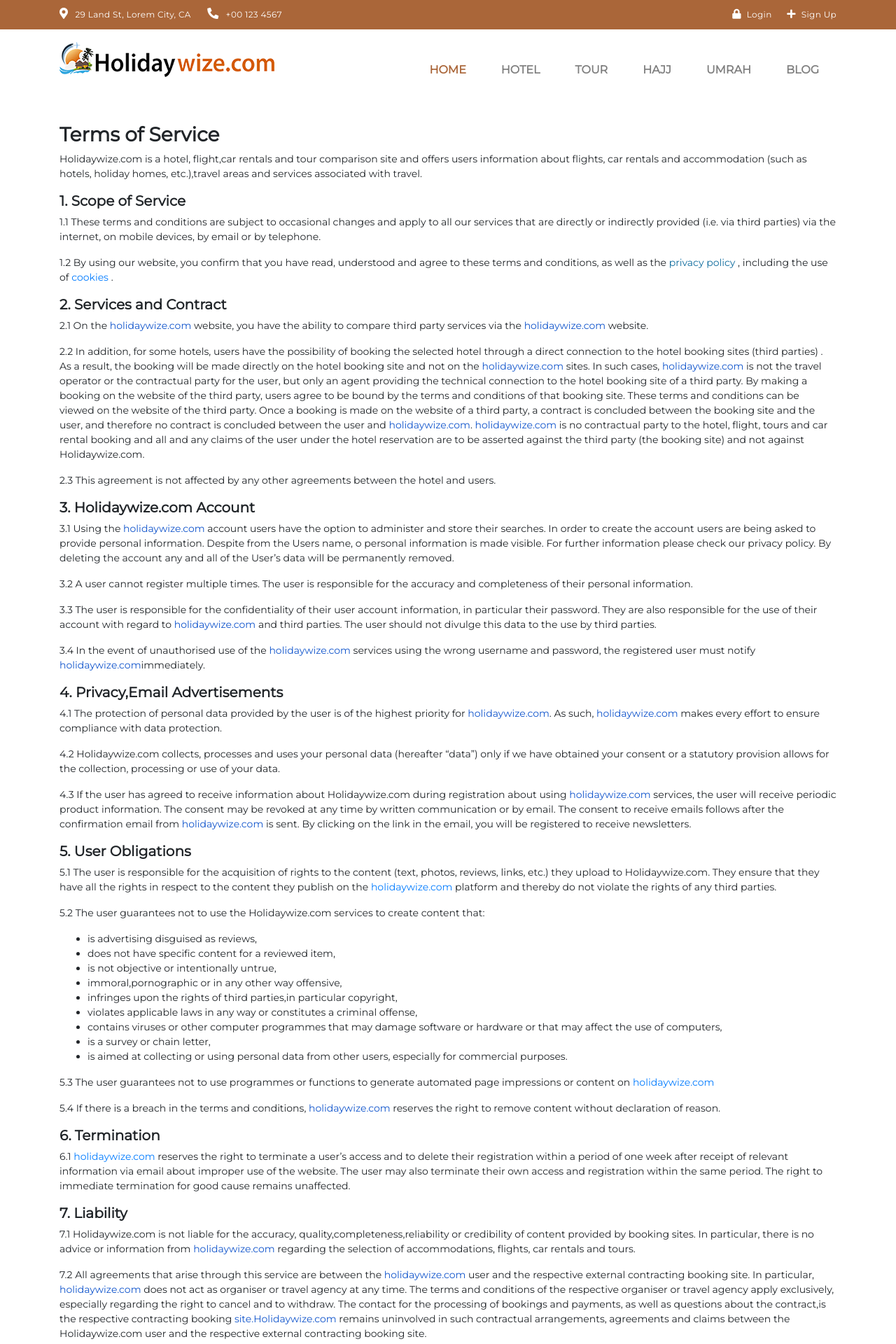
After one commit to ammasum/-codeigniter_holidaywise, a CodeIgniter app: page /holidaywise/home/terms_and_condition in a window 1280 px wide. The commit adds this page. Shown: the top 1920 px of the page at 70% size. Run offline with CodeIgniter, Linux system fonts and the light colour scheme; data that the repository does not hold is empty.

Commit message:
Update code

```diff
--- a/application/controllers/Flight.php
+++ b/application/controllers/Flight.php
@@ -14,6 +14,7 @@
         $searchData["user_ip"] = "localhost";
         $searchData["locale"] = "en";
         $searchData["trip_class"] = "Y";
+        $searchData["currency"] = "gbp";
         $searchData["segments"] = array(
             array(
                 "date" => $this->input->get("depart_date"),
@@ -89,7 +90,7 @@
         $data["return_date"] = $this->input->get("return_date");
         $signature = "";
         $list_arr = array(
-            'host', 'locale', 'marker', 'adults', 'children', 'infants',
+            'currency', 'host', 'locale', 'marker', 'adults', 'children', 'infants',
             'depart_date', 'destination', 'origin'
         );
         if($this->input->get("return_date")){
--- a/application/controllers/Home.php
+++ b/application/controllers/Home.php
@@ -10,6 +10,10 @@
         $this->_view("index");
     }
 
+    public function terms_and_condition(){
+        $this->_view("terms_and_condition");
+    }
+
 
     private function _view($page, $data = ''){
         $path = "home/";
--- a/application/language/english/home_url_lang.php
+++ b/application/language/english/home_url_lang.php
@@ -2,6 +2,7 @@
 
 $lang['blog'] = base_url('blog');
 $lang['home'] = base_url('home');
+$lang["terms_and_condition"] = base_url("home/terms_and_condition");
 $lang['post_details'] = base_url('blog/post_details/');
 $lang['assets'] = base_url('assets/home/');
 $lang['post_img'] = base_url('uploads/images/post/');
--- a/application/views/home/inc/footer.php
+++ b/application/views/home/inc/footer.php
@@ -12,9 +12,8 @@
                         <div class="col-xs-12 col-sm-6 col-md-3 col-lg-3 footer-widget ftr-contact">
                             <h3 class="footer-heading">CONTACT US</h3>
                             <ul class="list-unstyled">
-                              <li><span><i class="fa fa-map-marker"></i></span>29 Land St, Lorem City, CA</li>
-                              <li><span><i class="fa fa-phone"></i></span>+00 123 4567</li>
-                                <li><span><i class="fa fa-envelope"></i></span>info@holidaywise.com</li>
+                                <li><span><i class="fa fa-map-marker"></i></span>152 - 160 City Road, London, United Kingdom, EC1V 2NX</li>
+                                <li><span><i class="fa fa-envelope"></i></span>support@holidaywize.com</li>
                             </ul>
                         </div><!-- end columns -->
 
@@ -68,7 +67,7 @@
 
                         <div class="col-xs-12 col-sm-6 col-md-6 col-lg-6 text-right" >
                             <ul class="list-unstyled list-inline">
-                              <li  class="list-inline-item"><a href="#">Terms &amp; Condition</a></li>
+                              <li  class="list-inline-item"><a href="<?php echo lang("terms_and_condition"); ?>">Terms &amp; Condition</a></li>
                                 <li class="list-inline-item"><a href="#">Privacy Policy</a></li>
                             </ul>
                         </div><!-- end columns -->
--- a/application/views/home/pages/homesearchtab.php
+++ b/application/views/home/pages/homesearchtab.php
@@ -91,7 +91,7 @@
                             class="form-control hp-50"
                             id="return_date"
                             name="return_date"
-                            value="<?php echo $this->input->get("depart_date"); ?>">
+                            value="<?php echo $this->input->get("return_date"); ?>">
                     </div>
                     <div class="col-md-4 scope scope-ticket">
                         <label>Passengers</label>
--- /dev/null
+++ b/application/views/home/pages/terms_and_condition.php
@@ -0,0 +1,312 @@
+
+<div class="container mt-5">
+
+    <h3>
+        <b>Terms of Service</b>
+    </h3>
+    <p>
+        Holidaywize.com is a hotel, flight,car rentals and tour comparison site and offers users information about flights,
+        car rentals  and accommodation (such as hotels, holiday homes, etc.),travel areas and services associated with travel.
+    </p>
+
+
+    <div class="terms-condition-group">
+        <div class="terms-condition">
+            <h5>
+                <b>1. Scope of Service</b>
+            </h5>
+        </div>
+        <div class="terms-condition-body">
+            <p>
+                1.1 These terms and conditions
+                are subject to occasional changes and apply to all our services that are directly or indirectly provided (i.e. via third parties) via the internet,
+                on mobile devices,
+                by email or by telephone.
+            </p>
+            <p>
+                1.2 By using our website,
+                you confirm that you have read,
+                understood and agree to these
+                terms
+                and
+                conditions,
+                as well as the
+                <a
+                    href="https://www.trivago.co.uk/privacy-policy/"
+                    target="_blank"
+                    data-saferedirecturl="https://www.google.com/url?q=https://www.trivago.co.uk/privacy-policy/&source=gmail&ust=1569916128256000&usg=AFQjCNGFOMFBY-bmj6PoMAsWWzWZbvVqfA">
+                    <span style="color: rgb(13, 107, 157);">privacy policy</span>
+                </a>,
+                including the use of
+                <a href="https://www.trivago.co.uk/cookie-policy/"
+                    target="_blank"
+                    data-saferedirecturl="https://www.google.com/url?q=https://www.trivago.co.uk/cookie-policy/&source=gmail&ust=1569916128256000&usg=AFQjCNHSPfF_oyFHDcrj_Jg-nYLKcRJWxA">
+                    <span>cookies</span>
+                </a>.
+            </p>
+        </div>
+    </div>
+
+
+
+
+
+
+
+
+
+
+
+    <div class="terms-condition-group">
+        <div class="terms-condition">
+            <h5>
+                <b>2. Services and Contract</b>
+            </h5>
+        </div>
+        <div class="terms-condition-body">
+            <p>
+                2.1 On the
+                <a href="http://holidaywize.com/" target="_blank" data-saferedirecturl="https://www.google.com/url?q=http://holidaywize.com/&source=gmail&ust=1569916128256000&usg=AFQjCNF-qR6-LZjHRh5n08R1CrCk21FgIA" style="color: rgb(17, 85, 204);">holidaywize.com</a>
+                website,
+                you have the ability to compare third party services via the
+                <a href="http://holidaywize.com/" target="_blank" data-saferedirecturl="https://www.google.com/url?q=http://holidaywize.com/&source=gmail&ust=1569916128256000&usg=AFQjCNF-qR6-LZjHRh5n08R1CrCk21FgIA" style="color: rgb(17, 85, 204);">holidaywize.com</a>
+                website.
+            </p>
+            <p>
+                2.2 In addition,
+                for some hotels,
+                users have the possibility of booking the selected hotel through a direct connection to the hotel booking sites (third parties) . As a result,
+                the booking will be made directly on the hotel booking site and not on the
+                <a href="http://holidaywize.com/" target="_blank" data-saferedirecturl="https://www.google.com/url?q=http://holidaywize.com/&source=gmail&ust=1569916128256000&usg=AFQjCNF-qR6-LZjHRh5n08R1CrCk21FgIA" style="color: rgb(17, 85, 204);">holidaywize.com</a>
+                sites. In such cases,
+                <a href="http://holidaywize.com/" target="_blank" data-saferedirecturl="https://www.google.com/url?q=http://holidaywize.com/&source=gmail&ust=1569916128256000&usg=AFQjCNF-qR6-LZjHRh5n08R1CrCk21FgIA" style="color: rgb(17, 85, 204);">holidaywize.com</a>
+                is not the travel operator or the contractual party for the user,
+                but only an agent providing the technical connection to the hotel booking site of a third party. By making a booking on the website of the third party,
+                users agree to be bound by the
+                terms
+                and
+                conditions
+                of that booking site. These
+                terms
+                and
+                conditions
+                can be viewed on the website of the third party. Once a booking is made on the website of a third party,
+                a contract is concluded between the booking site and the user,
+                and therefore no contract is concluded between the user and
+                <a href="http://holidaywize.com/" target="_blank" data-saferedirecturl="https://www.google.com/url?q=http://holidaywize.com/&source=gmail&ust=1569916128256000&usg=AFQjCNF-qR6-LZjHRh5n08R1CrCk21FgIA" style="color: rgb(17, 85, 204);">holidaywize.com</a>.
+                <a href="http://holidaywize.com/" target="_blank" data-saferedirecturl="https://www.google.com/url?q=http://holidaywize.com/&source=gmail&ust=1569916128256000&usg=AFQjCNF-qR6-LZjHRh5n08R1CrCk21FgIA" style="color: rgb(17, 85, 204);">holidaywi<wbr>ze.com</a>
+                is no contractual party to the hotel,
+                flight,
+                tours and car rental booking and all and any claims of the user under the hotel reservation are to be asserted against the third party (the booking site) and not against Holidaywize.com.
+            </p>
+            <p>
+                2.3 This agreement is not affected by any other agreements between the hotel and users.
+            </p>
+        </div>
+    </div>
+
+    <div class="terms-condition-group">
+        <div class="terms-condition">
+            <h5>
+                <b>3. Holidaywize.com Account</b>
+            </h5>
+        </div>
+        <div class="terms-condition-body">
+            <p>
+                3.1 Using the
+                <a href="http://holidaywize.com/" target="_blank" data-saferedirecturl="https://www.google.com/url?q=http://holidaywize.com/&source=gmail&ust=1569916128256000&usg=AFQjCNF-qR6-LZjHRh5n08R1CrCk21FgIA" style="color: rgb(17, 85, 204);">holidaywize.com</a>
+                account users have the option to administer and store their searches. In order to create the account users are being asked to provide personal information. Despite from the Users name,
+                o personal information is made visible. For further information please check our privacy policy. By deleting the account any and all of the User’s data will be permanently removed.
+            </p>
+            <p>
+                3.2 A user cannot register multiple times. The user is responsible for the accuracy and completeness of their personal information.
+            </p>
+            <p>
+                3.3 The user is responsible for the confidentiality of their user account information,
+                in particular their password. They are also responsible for the use of their account with regard to
+                <a href="http://holidaywize.com/" target="_blank" data-saferedirecturl="https://www.google.com/url?q=http://holidaywize.com/&source=gmail&ust=1569916128256000&usg=AFQjCNF-qR6-LZjHRh5n08R1CrCk21FgIA" style="color: rgb(17, 85, 204);">holidaywize.com</a>
+                and third parties. The user should not divulge this data to the use by third parties.
+            </p>
+            <p>
+                3.4 In the event of unauthorised use of the
+                <a href="http://holidaywize.com/" target="_blank" data-saferedirecturl="https://www.google.com/url?q=http://holidaywize.com/&source=gmail&ust=1569916128256000&usg=AFQjCNF-qR6-LZjHRh5n08R1CrCk21FgIA" style="color: rgb(17, 85, 204);">holidaywize.com</a>
+                services using the wrong username and password,
+                the registered user must notify
+                <a href="http://holidaywize.com/" target="_blank" data-saferedirecturl="https://www.google.com/url?q=http://holidaywize.com/&source=gmail&ust=1569916128256000&usg=AFQjCNF-qR6-LZjHRh5n08R1CrCk21FgIA" style="color: rgb(17, 85, 204);">holidaywize.com</a>immediat<wbr>ely.
+            </p>
+        </div>
+    </div>
+
+    <div class="terms-condition-group">
+        <div class="terms-condition">
+            <h5>
+                <b>4. Privacy,Email Advertisements</b>
+            </h5>
+        </div>
+        <div class="terms-condition-body">
+            <p>
+                4.1 The protection of personal data provided by the user is of the highest priority for
+                <a href="http://holidaywize.com/" target="_blank" data-saferedirecturl="https://www.google.com/url?q=http://holidaywize.com/&source=gmail&ust=1569916128256000&usg=AFQjCNF-qR6-LZjHRh5n08R1CrCk21FgIA" style="color: rgb(17, 85, 204);">holidaywize.com</a>. As such,
+                <a href="http://holidaywize.com/" target="_blank" data-saferedirecturl="https://www.google.com/url?q=http://holidaywize.com/&source=gmail&ust=1569916128256000&usg=AFQjCNF-qR6-LZjHRh5n08R1CrCk21FgIA" style="color: rgb(17, 85, 204);">holidaywize.com</a>
+                makes every effort to ensure compliance with data protection.
+            </p>
+            <p>
+                4.2 Holidaywize.com collects,
+                processes and uses your personal data (hereafter “data”) only if we have obtained your consent or a statutory provision allows for the collection,
+                processing or use of your data.
+            </p>
+            <p>
+                4.3 If the user has agreed to receive information about Holidaywize.com during registration about using
+                <a href="http://holidaywize.com/" target="_blank" data-saferedirecturl="https://www.google.com/url?q=http://holidaywize.com/&source=gmail&ust=1569916128256000&usg=AFQjCNF-qR6-LZjHRh5n08R1CrCk21FgIA" style="color: rgb(17, 85, 204);">holidaywize.com</a>
+                services<wbr>,
+                the user will receive periodic product information. The consent may be revoked at any time by written communication or by email. The consent to receive emails follows after the confirmation email from
+                <a href="http://holidaywize.com/" target="_blank" data-saferedirecturl="https://www.google.com/url?q=http://holidaywize.com/&source=gmail&ust=1569916128256000&usg=AFQjCNF-qR6-LZjHRh5n08R1CrCk21FgIA" style="color: rgb(17, 85, 204);">holidaywize.com</a>
+                is sent. By clicking on the link in the email,
+                you will be registered to receive newsletters.
+            </p>
+        </div>
+    </div>
+
+    <div class="terms-condition-group">
+        <div class="terms-condition">
+            <h5>
+                <b>5. User Obligations</b>
+            </h5>
+        </div>
+        <div class="terms-condition-body">
+            <p>
+                5.1 The user is responsible for the acquisition of rights to the content (text, photos, reviews, links, etc.) they upload to Holidaywize.com. They ensure that they have all the rights in respect to the content they publish on the
+                <a href="http://holidaywize.com/" target="_blank" data-saferedirecturl="https://www.google.com/url?q=http://holidaywize.com/&source=gmail&ust=1569916128256000&usg=AFQjCNF-qR6-LZjHRh5n08R1CrCk21FgIA">holidaywize.com</a>
+                platform and thereby do not violate the rights of any third parties.
+            </p>
+
+            <p>
+                5.2 The user guarantees not to use the Holidaywize.com services to create content that:
+            </p>
+            <ul>
+                <li>is advertising disguised as reviews,</li>
+                <li>does not have specific content for a reviewed item,</li>
+                <li>is not objective or intentionally untrue,</li>
+                <li>immoral,pornographic or in any other way offensive,</li>
+                <li>infringes upon the rights of third parties,in particular copyright,</li>
+                <li>violates applicable laws in any way or constitutes a criminal offense,</li>
+                <li>contains viruses or other computer programmes that may damage software or hardware or that may affect the use of computers,</li>
+                <li>is a survey or chain letter,</li>
+                <li>is aimed at collecting or using personal data from other users,
+                    especially for commercial purposes.</li>
+            </ul>
+            <p>
+                5.3 The user guarantees not to use programmes or functions to generate automated page impressions or content on
+                <a href="http://holidaywize.com/" target="_blank" data-saferedirecturl="https://www.google.com/url?q=http://holidaywize.com/&source=gmail&ust=1569916128257000&usg=AFQjCNH_K5WltYFilGgDQEhbjMZzkDqkvQ">holidaywize.com</a>
+            </p>
+            <p>
+                5.4 If there is a breach in the terms and conditions,
+                <a href="http://holidaywize.com/" target="_blank" data-saferedirecturl="https://www.google.com/url?q=http://holidaywize.com/&source=gmail&ust=1569916128257000&usg=AFQjCNH_K5WltYFilGgDQEhbjMZzkDqkvQ" style="color: rgb(17, 85, 204);">holid<wbr>aywize.com</a>
+                reserves the right to remove content without declaration of reason.
+            </p>
+        </div>
+    </div>
+
+    <div class="terms-condition-group">
+        <div class="terms-condition">
+            <h5>
+                <b>6. Termination</b>
+            </h5>
+        </div>
+        <div class="terms-condition-body">
+            <p>6.1
+                <a href="http://holidaywize.com/" target="_blank" data-saferedirecturl="https://www.google.com/url?q=http://holidaywize.com/&source=gmail&ust=1569916128257000&usg=AFQjCNH_K5WltYFilGgDQEhbjMZzkDqkvQ">holidaywize.com</a>
+                reserves the right to terminate a user’s access and to delete their registration within a period of one week after receipt of relevant information via email about improper use of the website. The user may also terminate their own access and registration within the same period. The right to immediate termination for good cause remains unaffected.
+            </p>
+        </div>
+    </div>
+
+    <div class="terms-condition-group">
+        <div class="terms-condition">
+            <h5>
+                <b>7. Liability</b>
+            </h5>
+        </div>
+        <div class="terms-condition-body">
+            <p>7.1 Holidaywize.com is not liable for the accuracy,
+                quality,completeness,reliability or credibility of content provided by booking sites. In particular,
+                there is no advice or information from
+                <a href="http://holidaywize.com/" target="_blank" data-saferedirecturl="https://www.google.com/url?q=http://holidaywize.com/&source=gmail&ust=1569916128257000&usg=AFQjCNH_K5WltYFilGgDQEhbjMZzkDqkvQ" style="color: rgb(17, 85, 204);">holidaywize.com</a>
+                regarding the selection of accommodations,
+                flights,
+                car rentals and tours.
+            </p>
+            <p>
+                7.2 All agreements that arise through this service are between the
+                <a href="http://holidaywize.com/" target="_blank" data-saferedirecturl="https://www.google.com/url?q=http://holidaywize.com/&source=gmail&ust=1569916128257000&usg=AFQjCNH_K5WltYFilGgDQEhbjMZzkDqkvQ" style="color: rgb(17, 85, 204);">holidaywize.com</a>
+                user and the respective external contracting booking site. In particular,
+                <a href="http://holidaywize.com/" target="_blank" data-saferedirecturl="https://www.google.com/url?q=http://holidaywize.com/&source=gmail&ust=1569916128257000&usg=AFQjCNH_K5WltYFilGgDQEhbjMZzkDqkvQ" style="color: rgb(17, 85, 204);">holidaywize.com</a>
+                doe<wbr>s not act as organiser or travel agency at any time. The
+                terms and conditions of the respective organiser or travel agency apply exclusively,
+                especially regarding the right to cancel and to withdraw. The contact for the processing of bookings and payments,
+                as well as questions about the contract,is the respective contracting booking
+                <a href="http://site.holidaywize.com/" target="_blank" data-saferedirecturl="https://www.google.com/url?q=http://site.holidaywize.com/&source=gmail&ust=1569916128257000&usg=AFQjCNEeb0xCH-_zwVNdXEdZMm4MCm-p_A" style="color: rgb(17, 85, 204);">site.Holidaywize.com</a>
+                r<wbr>emains uninvolved in such contractual arrangements,
+                agreements and claims between the Holidaywize.com user and the respective external contracting booking site.
+            </p>
+            <p>
+                7.3 Holidaywize.com does not verify the accuracy of content uploaded by booking sites or the members of the Community. This content is provided by booking sites/Community for publication on our website with reference to the respective hotels,
+                flights,car rentals and
+                <a href="http://tours.holidaywize.com/" target="_blank" data-saferedirecturl="https://www.google.com/url?q=http://tours.holidaywize.com/&source=gmail&ust=1569916128257000&usg=AFQjCNHmtzkcnso4opbH1Fmu9kUkx-zCFQ" style="color: rgb(17, 85, 204);">tours.Holidaywize.com</a>
+                has no influence on this information (in particular images, comments, reviews, etc.). The publication of user-generated content and reports on Holidaywize.com does not reflect the opinion of Holidaywize.com,
+                in particular,
+                Holidaywize.com does not claim this content as its own.
+            </p>
+            <p>
+                7.4 In particular,hyper links,advertising banners,information about accommodations,
+                travel destinations or providers and the like are provided by booking sites and do not represent recommendations or information fromHolidaywize.com. For technical reasons,
+                no updating of the prices we receive from booking sites are done in real time. Therefore it is possible that the price that appears on the booking site does not correspond to the price specified on the Holidaywize.com
+                <a href="http://sites.holidaywize.com/" target="_blank" data-saferedirecturl="https://www.google.com/url?q=http://sites.holidaywize.com/&source=gmail&ust=1569916128257000&usg=AFQjCNHHtESv7SbSlTet_CQXEK4pmoL3Ng" style="color: rgb(17, 85, 204);">sites.<wbr>Holidaywize.com</a>
+                does not guarantee the accuracy of information,
+                in particular prices and availability.
+            </p>
+            <p>
+                7.5 Holidaywize.com is not liable for technical malfunctions for which the cause is not within Holidaywize sphere of responsibility or for damages caused by force majeure.Holidaywize does not guarantee uninterrupted availability of data and may perform technical maintenance during a freely chosen time period.
+            </p>
+        </div>
+    </div>
+
+    <div class="terms-condition-group">
+        <div class="terms-condition">
+            <h5>
+                <b>8. Website design</b>
+            </h5>
+        </div>
+        <div class="terms-condition-body">
+            <p>
+                We use a test method to improve website design. An original version of our website is tested against a modified version to find out which is more effective.
+            </p>
+            <p>
+                When you visit our website,
+                technical information is evaluated based on a pixel and a tracking ID. The evaluation is not personal but group related. The legal basis for this is our legitimate interest in the optimization of our website,
+                Art.
+            </p>
+
+        </div>
+    </div>
+
+    <div class="terms-condition-group">
+        <div class="terms-condition">
+            <h5>
+                <b>9. Changes to the Terms and Conditions</b>
+            </h5>
+        </div>
+        <div class="terms-condition-body">
+            <p>The current terms and conditions
+            w<wbr>hen using Holidaywize.com apply. Registered users receive notifications about changes by email. Users may download and print the current terms and conditions
+            o<wbr>n their own computer system.
+            </p>
+        </div>
+    </div>
+
+
+
+
+
+
+</div>
--- a/assets/home/flight-search/flightSearch.js
+++ b/assets/home/flight-search/flightSearch.js
@@ -434,7 +434,7 @@
 			'</div>' +
 			'<div class="item-price-more">' +
 				'<div class="price">' +
-					`<span class="amount">₽${terms[gateId.toString()].price}</span>` +
+					`<span class="amount">$${terms[gateId.toString()].price}</span>` +
 					gateInfo.label +
 				'</div>' +
 				'<button class="ticketBookingBtn btn btn-warning"' +
```
